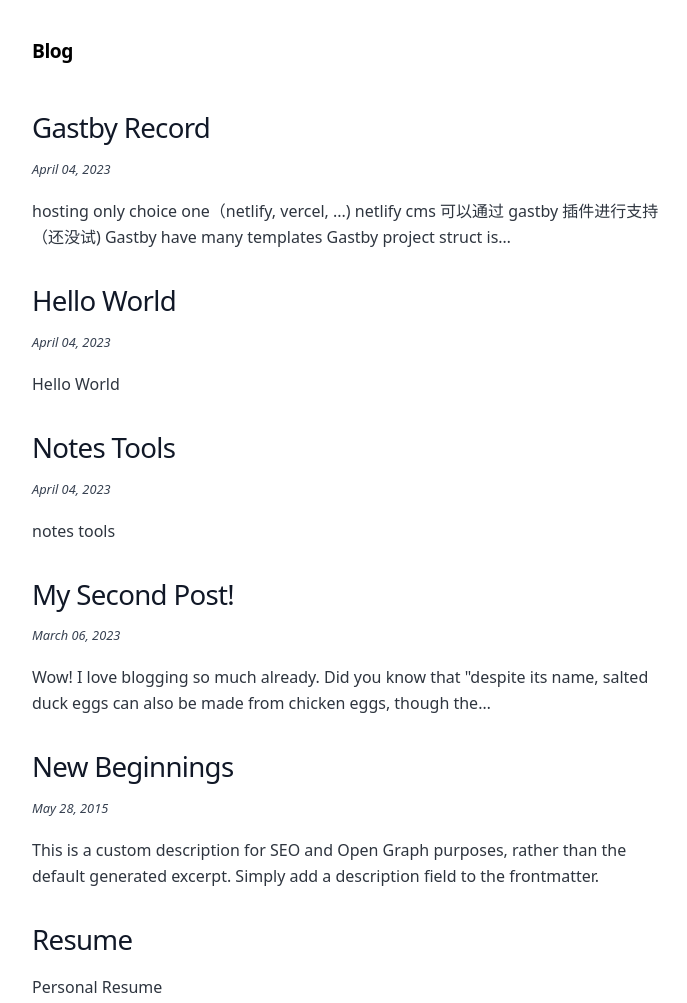
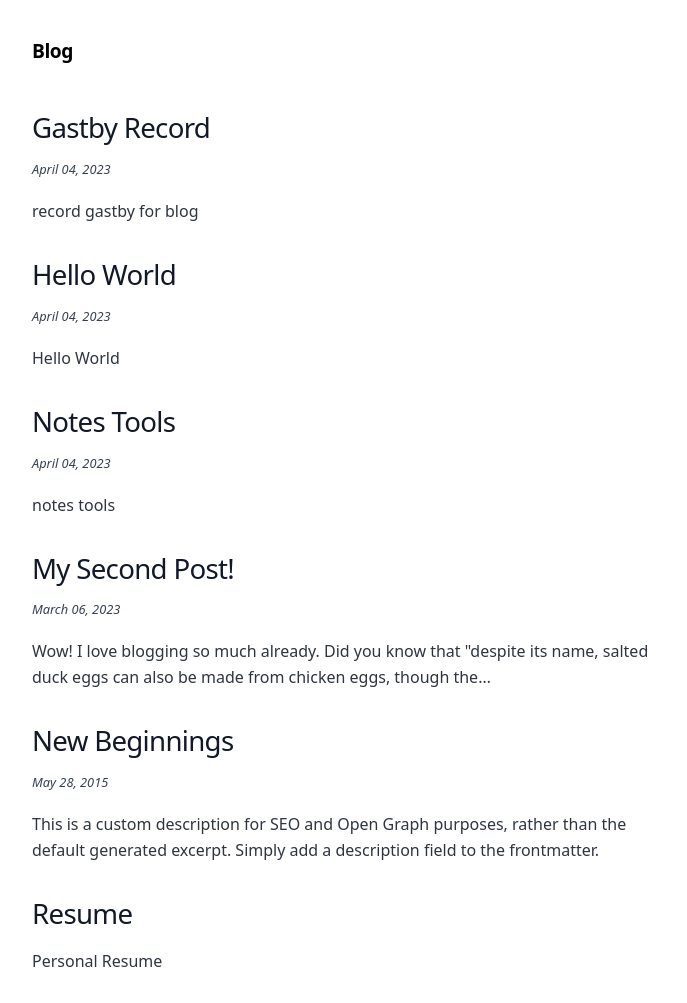
Before and after one commit to oeyoews/gatsby-starter-blog, a Gatsby site: page / in a window 1280 px wide. Shown: the whole page, without its empty margins (292-979 px from the left). Built offline with nearby package versions, Linux system fonts and the light colour scheme; Gatsby itself is replaced by a stand-in of ours.

Commit message:
Automatic commit

```diff
--- a/content/blog/gastby-record/index.md
+++ b/content/blog/gastby-record/index.md
@@ -1,6 +1,7 @@
 ---
 title: Gastby Record
 date: 2023-04-04T00:00:00.000Z
+description: record gastby for blog
 ---
 - hosting only choice one（netlify, vercel, ...)
 - netlify cms 可以通过 gastby 插件进行支持（还没试)
```
